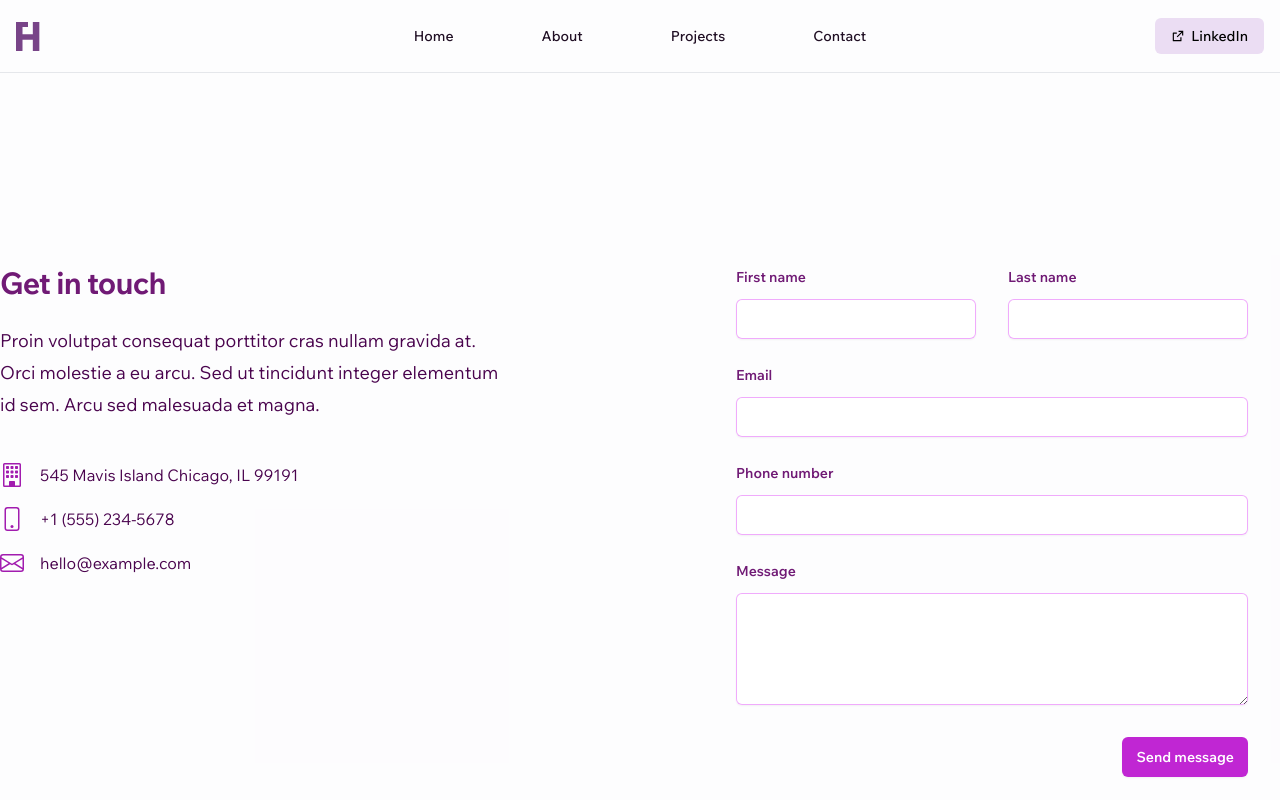
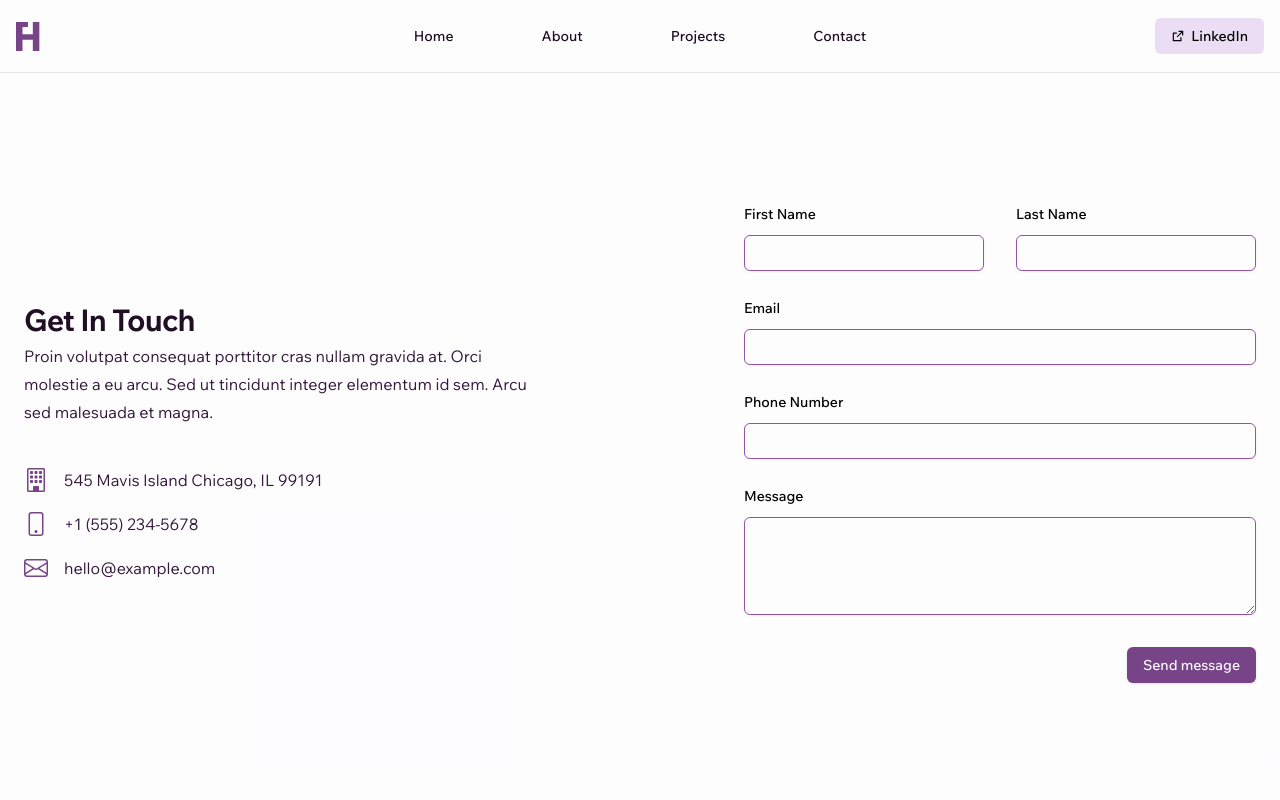
Before and after one commit to Justin-Bento/farah-hakimpour, a Next.js app: page /contact in a window 1280 px wide. Shown: the top 800 px of the page. Built offline with nearby package versions, Linux system fonts and the light colour scheme.

Commit message:
updated contact form

```diff
--- a/src/pages/contact.tsx
+++ b/src/pages/contact.tsx
@@ -1,5 +1,6 @@
 import Appbar from "@/components/Appbar";
 import Footer from "@/components/Footer";
+import { Button } from "@/components/Button";
 import Head from "next/head";
 import { BsBuilding, BsEnvelope, BsPhone } from "react-icons/bs";
 
@@ -15,24 +16,24 @@ export default function Contact() {
         />
       </Head>
       <Appbar />
-      <main className="relative isolate">
-        <div className="grid grid-cols-1 wrapper lg:grid-cols-2">
-          <div className="relative pt-24 pb-20 sm:pt-32 lg:static lg:py-48">
-            <div className="max-w-xl mx-auto lg:mx-0 lg:max-w-lg">
-              <h2 className="text-3xl font-bold tracking-tight text-fuchsia-900">
+      <main className="relative p-6 lg:py-32 isolate">
+        <div className="grid items-center grid-cols-1 gap-8 lg:container lg:mx-auto lg:grid-cols-2">
+          <div className="relative ">
+            <div className="mx-auto lg:mx-0 lg:max-w-lg">
+              <h2 className="mb-1 text-3xl font-bold tracking-tight capitalize scroll-m-20 text-primary-960">
                 Get in touch
               </h2>
-              <p className="mt-6 text-lg leading-8 text-fuchsia-950">
+              <p className="leading-7 text-primary-950">
                 Proin volutpat consequat porttitor cras nullam gravida at. Orci
                 molestie a eu arcu. Sed ut tincidunt integer elementum id sem.
                 Arcu sed malesuada et magna.
               </p>
-              <dl className="mt-10 space-y-4 text-base leading-7 text-fuchsia-950">
+              <dl className="mt-10 space-y-4 text-base leading-7 text-primary-950">
                 <div className="flex gap-x-4">
                   <dt className="flex-none">
                     <span className="sr-only">Address</span>
                     <BsBuilding
-                      className="w-6 text-fuchsia-700 h-7"
+                      className="w-6 text-primary-700 h-7"
                       aria-hidden="true"
                     />
                   </dt>
@@ -42,13 +43,13 @@ export default function Contact() {
                   <dt className="flex-none">
                     <span className="sr-only">Telephone</span>
                     <BsPhone
-                      className="w-6 text-fuchsia-700 h-7"
+                      className="w-6 text-primary-700 h-7"
                       aria-hidden="true"
                     />
                   </dt>
                   <dd>
                     <a
-                      className="hover:text-fuchsia-900"
+                      className="hover:text-primary-900"
                       href="tel:+1 (555) 234-5678"
                     >
                       +1 (555) 234-5678
@@ -59,13 +60,13 @@ export default function Contact() {
                   <dt className="flex-none">
                     <span className="sr-only">Email</span>
                     <BsEnvelope
-                      className="w-6 text-fuchsia-700 h-7"
+                      className="w-6 text-primary-700 h-7"
                       aria-hidden="true"
                     />
                   </dt>
                   <dd>
                     <a
-                      className="hover:text-fuchsia-900"
+                      className="hover:text-primary-900"
                       href="mailto:hello@example.com"
                     >
                       hello@example.com
@@ -75,17 +76,27 @@ export default function Contact() {
               </dl>
             </div>
           </div>
+          <MyContactForm />
+        </div>
+      </main>
+      <Footer />
+    </>
+  );
+}
+
+function MyContactForm() {
+  return (
     <form
       action="#"
       method="POST"
-            className="px-6 pt-20 pb-24 sm:pb-32 lg:px-8 lg:py-48"
+      className=""
     >
       <div className="max-w-xl mx-auto lg:mr-0 lg:max-w-lg">
         <div className="grid grid-cols-1 gap-x-8 gap-y-6 sm:grid-cols-2">
           <div>
             <label
               htmlFor="first-name"
-                    className="block text-sm font-semibold leading-6 text-fuchsia-900"
+              className="text-sm font-medium leading-none capitalize peer-disabled:cursor-not-allowed peer-disabled:opacity-70"
             >
               First name
             </label>
@@ -95,14 +106,14 @@ export default function Contact() {
                 name="first-name"
                 id="first-name"
                 autoComplete="given-name"
-                      className="block w-full rounded-md border-0 px-3.5 py-2 text-fuchsia-900 shadow-sm ring-1 ring-inset ring-fuchsia-300 placeholder:text-fuchsia-400 focus:ring-2 focus:ring-inset focus:ring-fuchsia-600 sm:text-sm sm:leading-6"
+                className="flex w-full px-3 py-1 text-sm transition-colors border rounded-md shadow-sm h-9 ring-primary-600 border-primary-600 bg-primary-10 file:border-0 file:bg-transparent file:text-sm file:font-medium placeholder:text-gray-960/60 focus-visible:outline-none focus-visible:ring-1 focus-visible:ring-ring disabled:cursor-not-allowed disabled:opacity-50"
               />
             </div>
           </div>
           <div>
             <label
               htmlFor="last-name"
-                    className="block text-sm font-semibold leading-6 text-fuchsia-900"
+              className="text-sm font-medium leading-none capitalize peer-disabled:cursor-not-allowed peer-disabled:opacity-70"
             >
               Last name
             </label>
@@ -112,14 +123,14 @@ export default function Contact() {
                 name="last-name"
                 id="last-name"
                 autoComplete="family-name"
-                      className="block w-full rounded-md border-0 px-3.5 py-2 text-fuchsia-900 shadow-sm ring-1 ring-inset ring-fuchsia-300 placeholder:text-fuchsia-400 focus:ring-2 focus:ring-inset focus:ring-fuchsia-600 sm:text-sm sm:leading-6"
+                className="flex w-full px-3 py-1 text-sm transition-colors border rounded-md shadow-sm h-9 ring-primary-600 border-primary-600 bg-primary-10 file:border-0 file:bg-transparent file:text-sm file:font-medium placeholder:text-gray-960/60 focus-visible:outline-none focus-visible:ring-1 focus-visible:ring-ring disabled:cursor-not-allowed disabled:opacity-50"
               />
             </div>
           </div>
           <div className="sm:col-span-2">
             <label
               htmlFor="email"
-                    className="block text-sm font-semibold leading-6 text-fuchsia-900"
+              className="text-sm font-medium leading-none capitalize peer-disabled:cursor-not-allowed peer-disabled:opacity-70"
             >
               Email
             </label>
@@ -129,14 +140,14 @@ export default function Contact() {
                 name="email"
                 id="email"
                 autoComplete="email"
-                      className="block w-full rounded-md border-0 px-3.5 py-2 text-fuchsia-900 shadow-sm ring-1 ring-inset ring-fuchsia-300 placeholder:text-fuchsia-400 focus:ring-2 focus:ring-inset focus:ring-fuchsia-600 sm:text-sm sm:leading-6"
+                className="flex w-full px-3 py-1 text-sm transition-colors border rounded-md shadow-sm h-9 ring-primary-600 border-primary-600 bg-primary-10 file:border-0 file:bg-transparent file:text-sm file:font-medium placeholder:text-gray-960/60 focus-visible:outline-none focus-visible:ring-1 focus-visible:ring-ring disabled:cursor-not-allowed disabled:opacity-50"
               />
             </div>
           </div>
           <div className="sm:col-span-2">
             <label
               htmlFor="phone-number"
-                    className="block text-sm font-semibold leading-6 text-fuchsia-900"
+              className="text-sm font-medium leading-none capitalize peer-disabled:cursor-not-allowed peer-disabled:opacity-70"
             >
               Phone number
             </label>
@@ -146,14 +157,14 @@ export default function Contact() {
                 name="phone-number"
                 id="phone-number"
                 autoComplete="tel"
-                      className="block w-full rounded-md border-0 px-3.5 py-2 text-fuchsia-900 shadow-sm ring-1 ring-inset ring-fuchsia-300 placeholder:text-fuchsia-400 focus:ring-2 focus:ring-inset focus:ring-fuchsia-600 sm:text-sm sm:leading-6"
+                className="flex w-full px-3 py-1 text-sm transition-colors border rounded-md shadow-sm h-9 ring-primary-600 border-primary-600 bg-primary-10 file:border-0 file:bg-transparent file:text-sm file:font-medium placeholder:text-gray-960/60 focus-visible:outline-none focus-visible:ring-1 focus-visible:ring-ring disabled:cursor-not-allowed disabled:opacity-50"
               />
             </div>
           </div>
           <div className="sm:col-span-2">
             <label
               htmlFor="message"
-                    className="block text-sm font-semibold leading-6 text-fuchsia-900"
+              className="text-sm font-medium leading-none capitalize peer-disabled:cursor-not-allowed peer-disabled:opacity-70"
             >
               Message
             </label>
@@ -162,25 +173,16 @@ export default function Contact() {
                 name="message"
                 id="message"
                 rows={4}
-                      className="block w-full rounded-md border-0 px-3.5 py-2 text-fuchsia-900 shadow-sm ring-1 ring-inset ring-fuchsia-300 placeholder:text-fuchsia-400 focus:ring-2 focus:ring-inset focus:ring-fuchsia-600 sm:text-sm sm:leading-6"
+                className="flex min-h-[60px] w-full rounded-md border ring-primary-600 border-primary-600 bg-transparent px-3 py-2 text-sm shadow-sm placeholder:text-muted-foreground focus-visible:outline-none focus-visible:ring-1 focus-visible:ring-ring disabled:cursor-not-allowed disabled:opacity-50"
                 defaultValue={""}
               />
             </div>
           </div>
         </div>
         <div className="flex justify-end mt-8">
-                <button
-                  type="submit"
-                  className="rounded-md bg-fuchsia-600 px-3.5 py-2.5 text-center text-sm font-semibold text-white shadow-sm hover:bg-fuchsia-500 focus-visible:outline focus-visible:outline-2 focus-visible:outline-offset-2 focus-visible:outline-fuchsia-600"
-                >
-                  Send message
-                </button>
+          <Button>Send message</Button>
         </div>
       </div>
     </form>
-        </div>
-      </main>
-      <Footer />
-    </>
   );
 }
```
Lines whose indentation alone changed are shown as unchanged.
